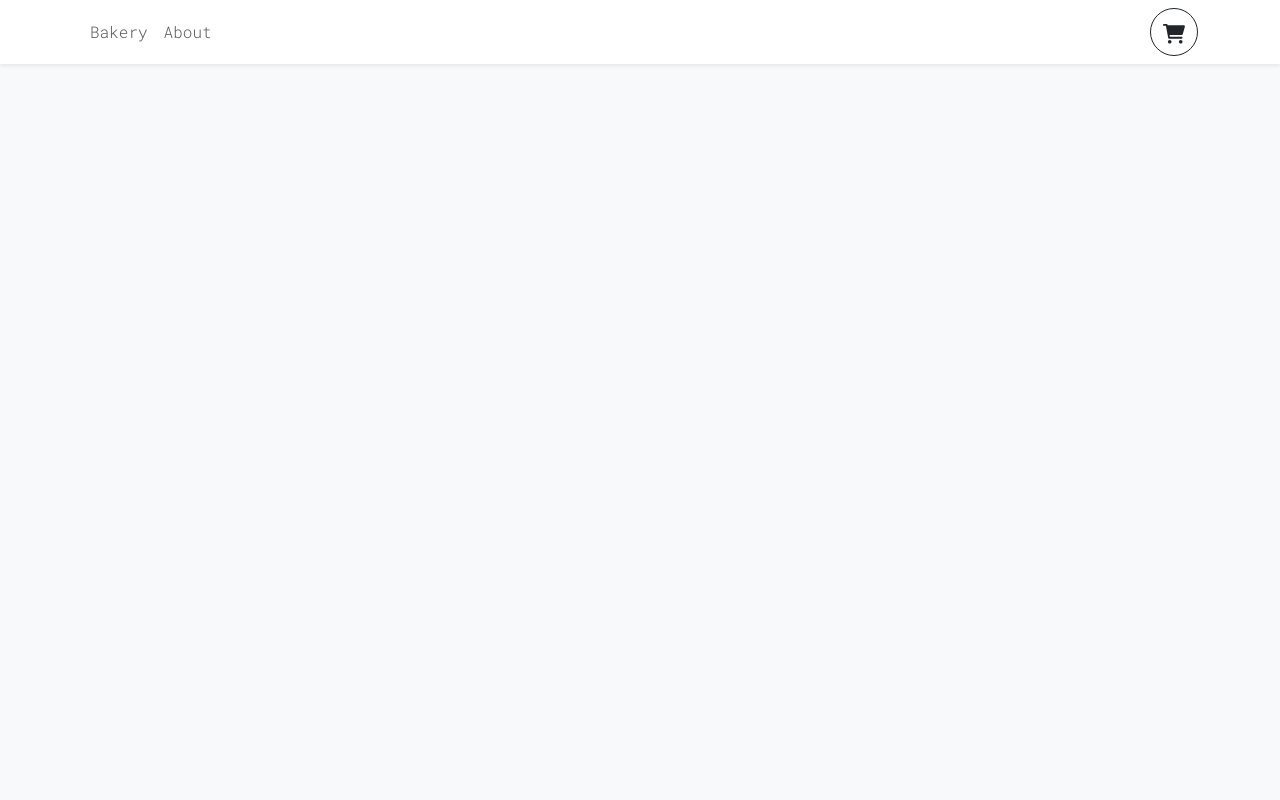
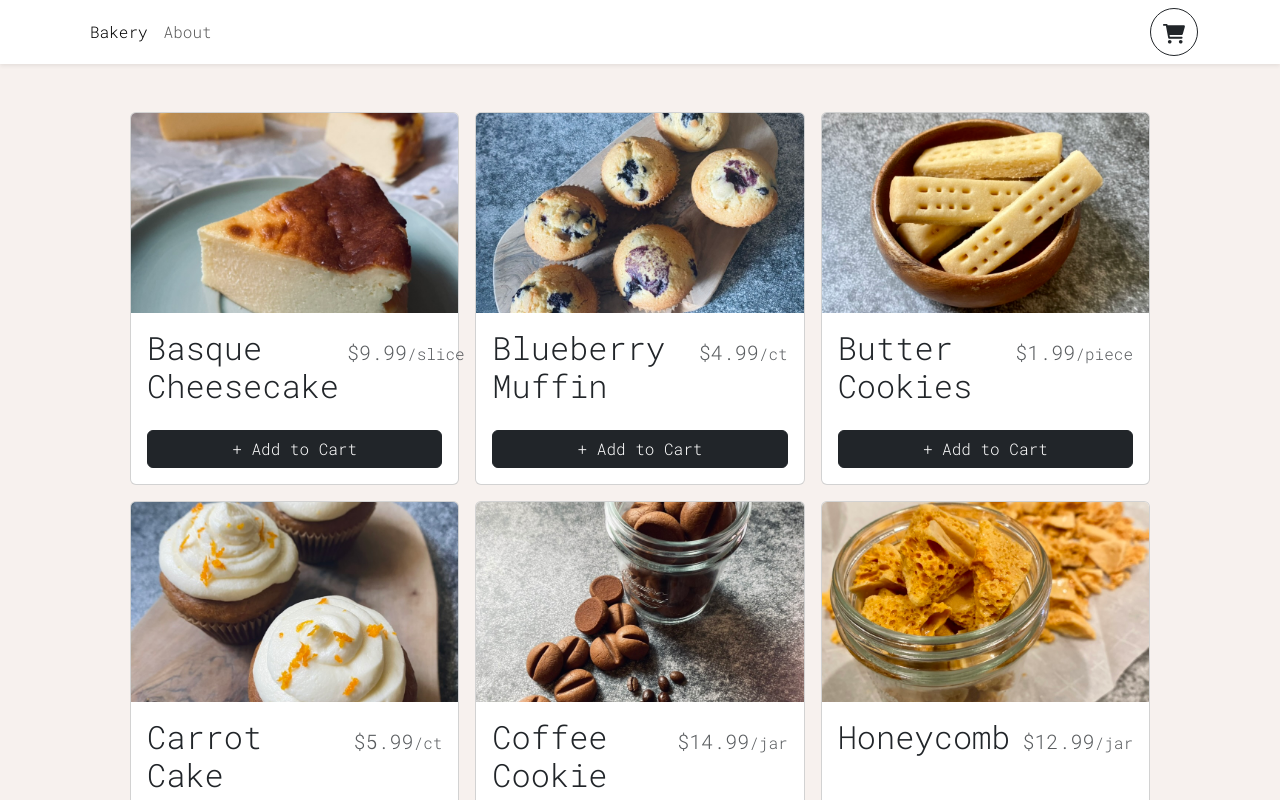
Before and after one commit to bzzz-coding/home-bakery, a React (Vite) app: page / in a window 1280 px wide. Before the commit this address had no page. Shown: the top 800 px of the page. Built offline with nearby package versions, Linux system fonts and the light colour scheme.

Commit message:
Changed routing

```diff
--- a/src/App.tsx
+++ b/src/App.tsx
@@ -14,7 +14,7 @@
       <Container>
         <Routes>
           {/* <Route path="/"  element={<Home />} /> */}
-          <Route path="/bakery" element={<Bakery />} />
+          <Route path="/" element={<Bakery />} />
           <Route path="/about" element={<About />} />
         </Routes>
       </Container>
--- a/src/components/Navbar.tsx
+++ b/src/components/Navbar.tsx
@@ -17,7 +17,7 @@
             {/* <Nav.Link to="/" as={NavLink}>
               Home
             </Nav.Link> */}
-            <Nav.Link to="/bakery" as={NavLink}>
+            <Nav.Link to="/" as={NavLink}>
               Bakery
             </Nav.Link>
             <Nav.Link to="/about" as={NavLink}>
```
